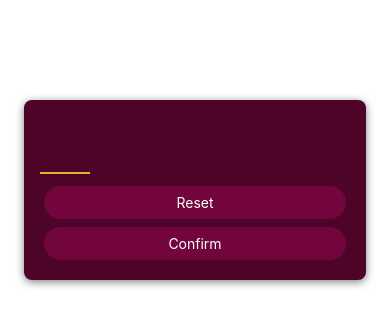
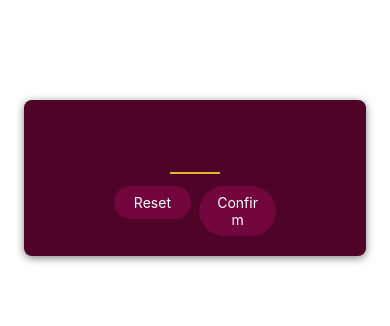
Before and after one commit to mdave94/guessing_game_react_native, a React Native app: screen / in a window 390 px wide. Shown: the top 326 px of the page. Built offline with nearby package versions, Linux system fonts and the light colour scheme.

Commit message:
Button layout update

```diff
--- a/screens/StartGameScreen.js
+++ b/screens/StartGameScreen.js
@@ -11,8 +11,14 @@ function StartGameScreen() {
         autoCapitalize="none"
         autoCorrect={false}
       />
-      <PrimaryButton>Reset</PrimaryButton>
-      <PrimaryButton>Confirm</PrimaryButton>
+      <View style={styles.buttonsContainer}>
+        <View style={styles.oneButtonContainer}>
+          <PrimaryButton>Reset</PrimaryButton>
+        </View>
+        <View style={styles.oneButtonContainer}>
+          <PrimaryButton>Confirm</PrimaryButton>
+        </View>
+      </View>
     </View>
   );
 }
@@ -31,6 +37,8 @@ const styles = StyleSheet.create({
     shadowOffset: { width: 0, height: 2 },
     shadowRadius: 8,
     shadowOpacity: 0.5,
+    justifyContent: "center",
+    alignItems: "center",
   },
   numberInput: {
     height: 50,
@@ -43,4 +51,10 @@ const styles = StyleSheet.create({
     fontWeight: "bold",
     textAlign: "center",
   },
+  buttonsContainer: {
+    flexDirection: "row",
+  },
+  oneButtonContainer:{
+    flex:1,
+  }
 });
```
